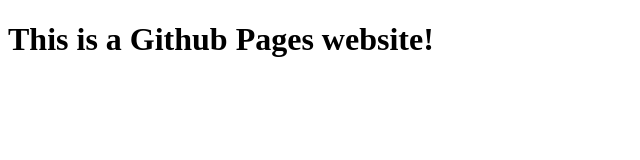
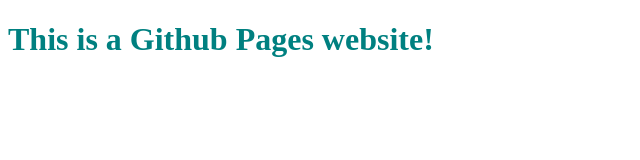
Before and after one commit to Estherwang12/estherwang12.github.io, a plain HTML site: page index.html in a window 1280 px wide. Shown: the whole page, without its empty margins (0-640 px from the left). Drawn offline with Linux system fonts and the light colour scheme.

Commit message:
Third commit

```diff
--- a/index.html
+++ b/index.html
@@ -3,6 +3,11 @@
 <head>
     <meta charset="UTF-8" />
     <title>My site</title>
+    <style>
+        h1 {
+            color:teal
+        }
+    </style>
 </head>
 <body>
     <h1>This is a Github Pages website!</h1>
```
